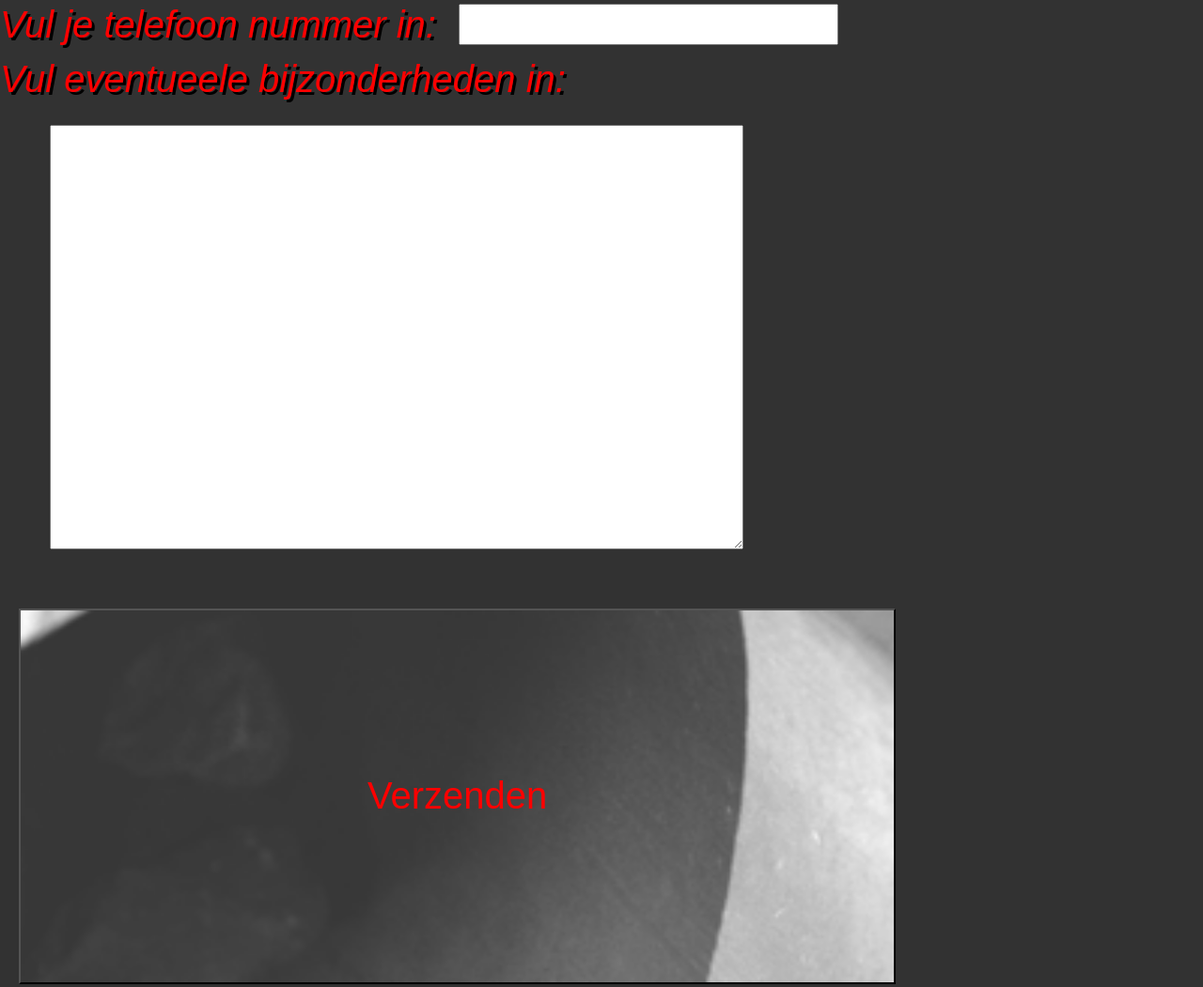
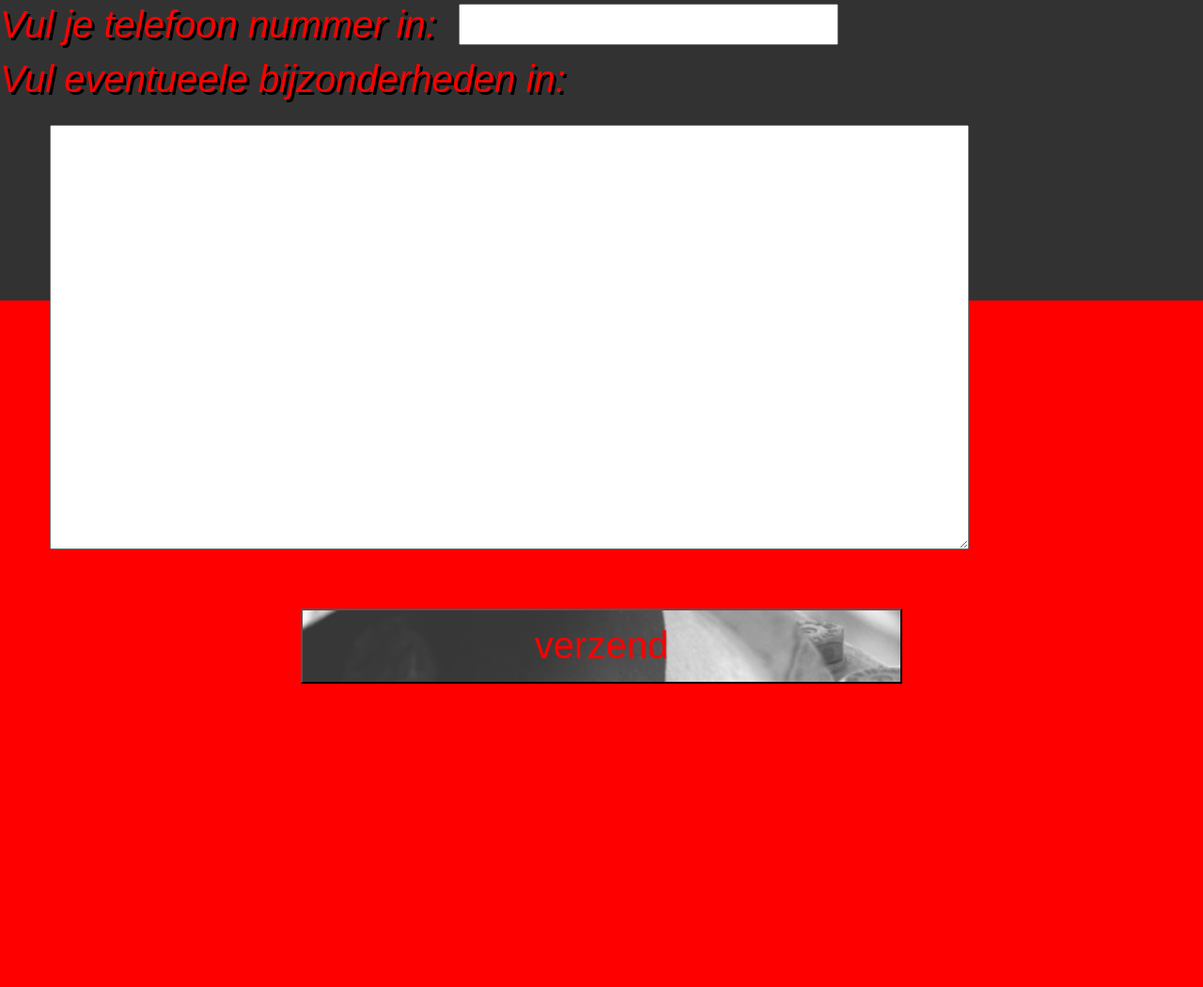
Before and after one commit to sanderpeters98/website, a plain HTML site: page meedoen.html in a window 1280 px wide. Shown: the part 480-1531 px from the top of the page at 94% size. After the commit the page ends 1221 px from the top, so only its background shows below. Drawn offline with Linux system fonts and the light colour scheme; a web font is replaced by a local one.

Commit message:
Versie 4

```diff
--- a/css/style.css
+++ b/css/style.css
@@ -150,23 +150,15 @@ video{
 	background-color: rgb(50,50,50);
 	width: 100vw;
 	color: rgb(255,0,0);
+	height: 100vh;
 
 }
 .formulier p{
 	font-size: 30pt;
 	padding: 30pt, 50pt;
+}
 
 
-}
-
-.verzend{
-	background-image: url(../images/buis.png);
-	background-size: 100vw;
-	width: 20vw;
-	color: rgb(255,0,0);
-	font-size: 100pt;
-
-}
 
 
 
@@ -180,11 +172,14 @@ input{
 }
 
 input:nth-last-child(1){
-	height: 300pt;
-	width: 700pt;
+	width: 50vw;
+	height: 10vh;
+	background-image: url(../images/buis.png);
+	background-size: 50vw;
+	color: rgb(255,0,0);
 	font-size: 30pt;
-	margin-left: 15pt;
 	margin-top: 20pt;
+	margin-left: 25vw;
 }
 
 textarea{
--- a/meedoen.html
+++ b/meedoen.html
@@ -22,8 +22,8 @@
 			<em>Vul je telefoon nummer in:</em>
 			<input type="text" size="50" maxlength="20" name="nummer"><br>
 			<em>Vul eventueele bijzonderheden in:</em><br>
-			<textarea rows="10" cols="30" name="bijzonderheden"></textarea><br>
-			<input class="verzend" type="submit" value="Verzenden">
+			<textarea rows="10" cols="40" name="bijzonderheden"></textarea><br>
+			<input type="submit" id="verzend" value="verzend" class="verzend">
 
 		</form>
 	</div>
```
